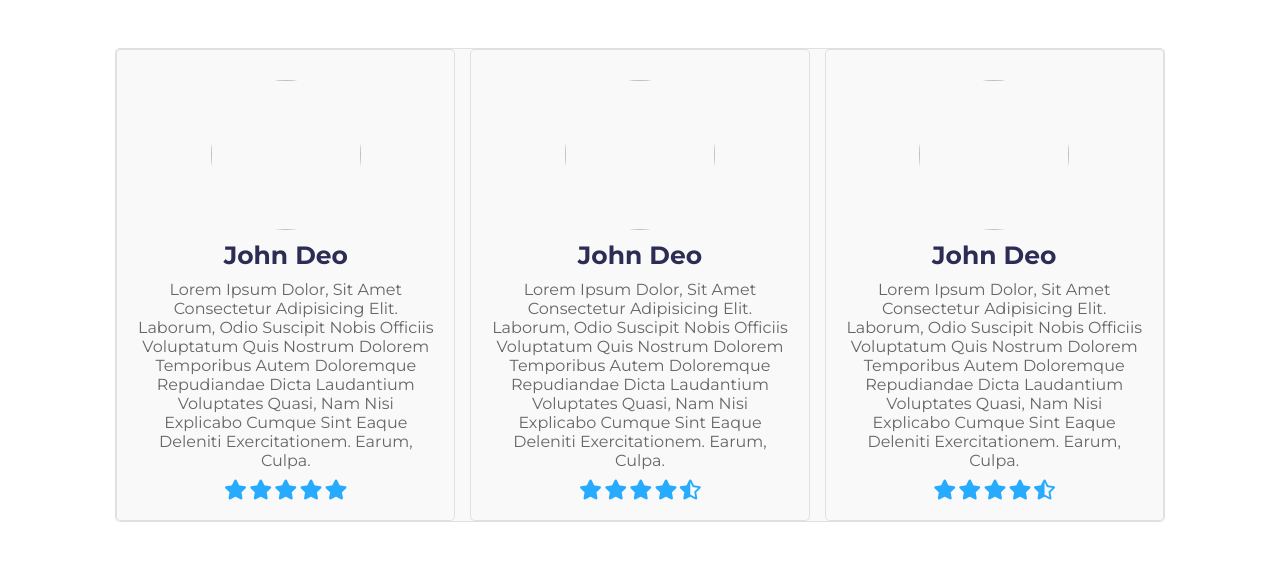
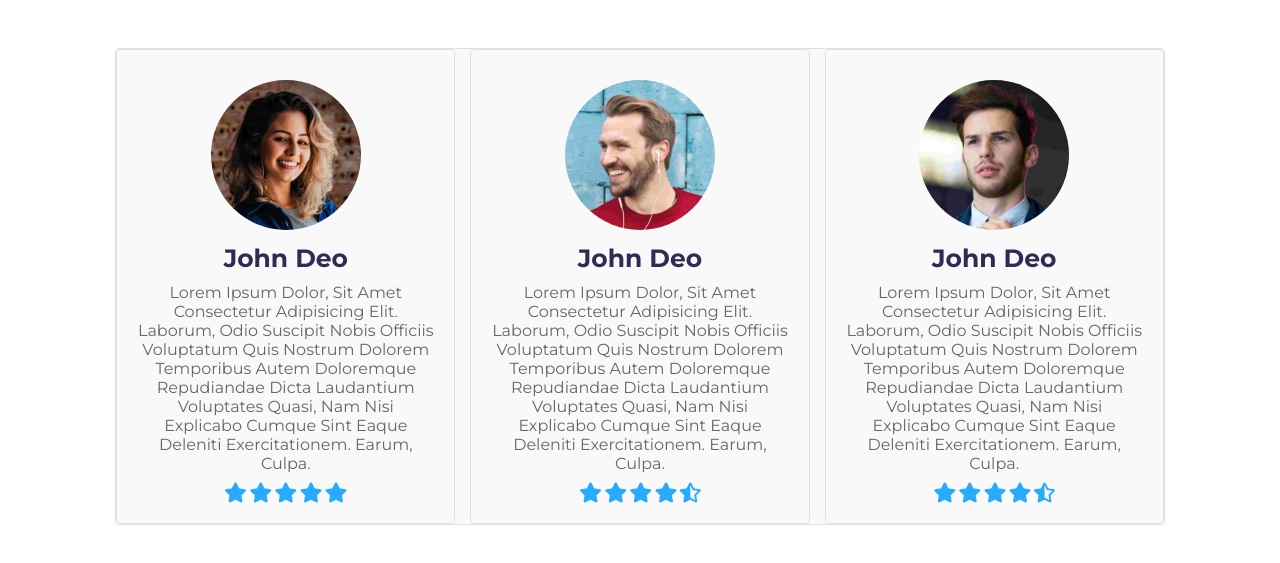
Before and after one commit to Asadbek077/E-commerce, a plain HTML site: page review.html in a window 1280 px wide. Shown: the part 161-724 px from the top of the page. Drawn offline with Linux system fonts and the light colour scheme.

Commit message:
Update review.html

```diff
--- a/review.html
+++ b/review.html
@@ -46,7 +46,7 @@
 
         <div class="box-container">
             <div class="box">
-                <img src="assets/pic1.png" alt="">
+                <img src="pic1.png" alt="">
                 <h3>John deo</h3>
                 <p>Lorem ipsum dolor, sit amet consectetur adipisicing elit. Laborum, odio suscipit nobis officiis voluptatum quis nostrum dolorem temporibus autem doloremque repudiandae dicta laudantium voluptates quasi, nam nisi explicabo cumque sint eaque deleniti exercitationem. Earum, culpa.</p>
                 <div class="stars">
@@ -58,7 +58,7 @@
                 </div>
             </div>
             <div class="box">
-                <img src="assets/pic2.png" alt="">
+                <img src="pic2.png" alt="">
                 <h3>John deo</h3>
                 <p>Lorem ipsum dolor, sit amet consectetur adipisicing elit. Laborum, odio suscipit nobis officiis voluptatum quis nostrum dolorem temporibus autem doloremque repudiandae dicta laudantium voluptates quasi, nam nisi explicabo cumque sint eaque deleniti exercitationem. Earum, culpa.</p>
                 <div class="stars">
@@ -70,7 +70,7 @@
                 </div>
             </div>
             <div class="box">
-                <img src="assets/pic3.png" alt="">
+                <img src="pic3.png" alt="">
                 <h3>John deo</h3>
                 <p>Lorem ipsum dolor, sit amet consectetur adipisicing elit. Laborum, odio suscipit nobis officiis voluptatum quis nostrum dolorem temporibus autem doloremque repudiandae dicta laudantium voluptates quasi, nam nisi explicabo cumque sint eaque deleniti exercitationem. Earum, culpa.</p>
                 <div class="stars">
```
